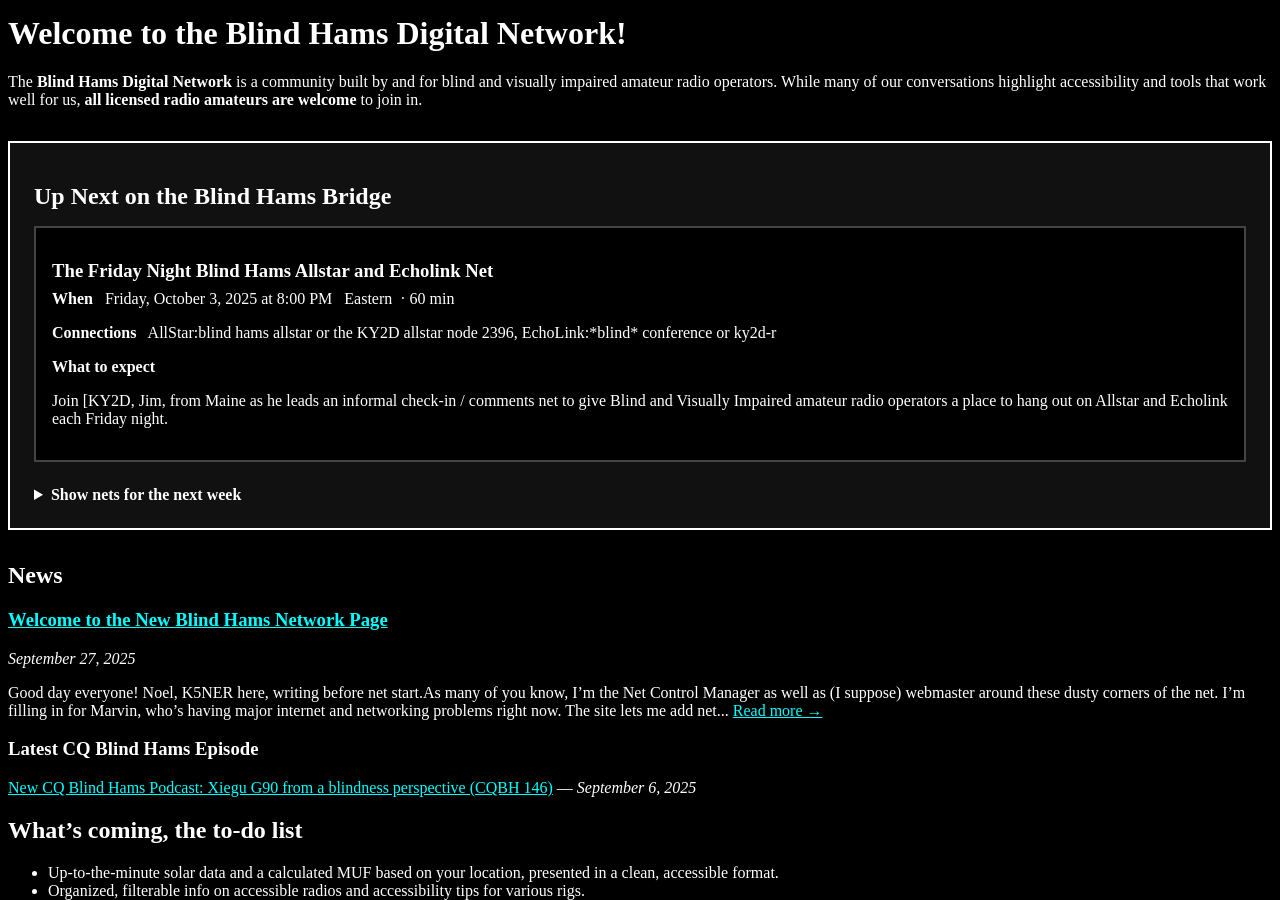
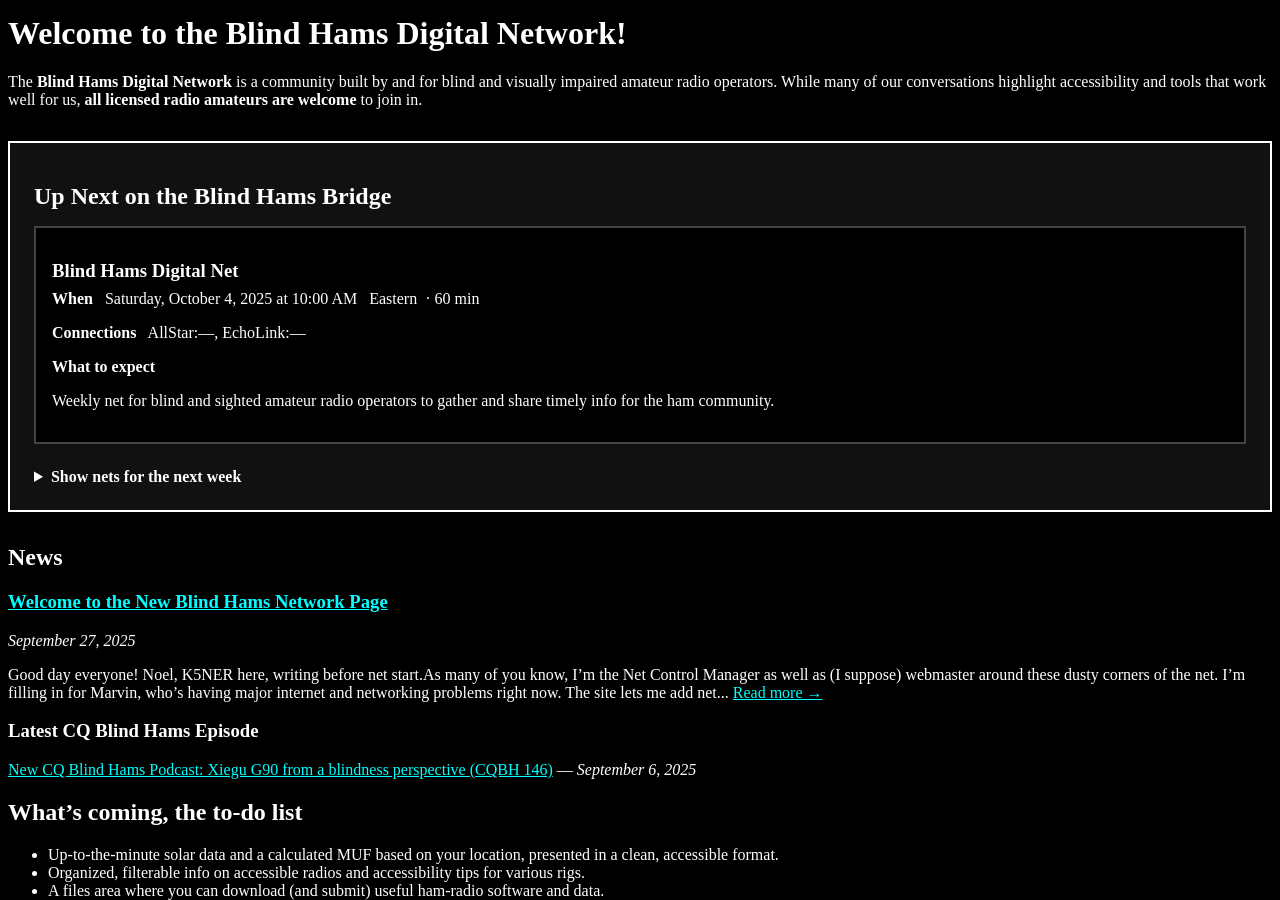
Before and after one commit to nromey/bh-network, a Jekyll site: the page built from index.md, in a window 1280 px wide and 900 px high, scrolled down 679 px. Built offline with Jekyll 4.4.1, drawn with Linux system fonts in a browser that asks for light colours.

Commit message:
chore: refresh schedules [skip ci]

```diff
--- a/_data/next_net.yml
+++ b/_data/next_net.yml
@@ -1,17 +1,16 @@
 time_zone: America/New_York
 next_net:
-  id: friday-night-net
-  name: The Friday Night Blind Hams Allstar and Echolink Net
-  description: Join [KY2D, Jim,  from Maine as he leads an informal check-in / comments
-    net to give Blind and Visually Impaired amateur radio operators a place to hang
-    out on Allstar and Echolink each Friday night.
+  id: bh-digital
+  name: Blind Hams Digital Net
+  description: Weekly net for blind and sighted amateur radio operators to gather
+    and share timely info for the ham community.
   category: bhn
-  start_local_iso: '2025-10-03T20:00:00-04:00'
+  start_local_iso: '2025-10-04T10:00:00-04:00'
   duration_min: 60
   time_zone: America/New_York
   connections:
-    allstar: blind hams allstar or the KY2D allstar node 2396
-    echolink: '*blind* conference or ky2d-r'
+    allstar: null
+    echolink: null
     frequency: null
     mode: null
     dmr: null
@@ -27,32 +26,6 @@ next_net:
     location: null
     website: null
 week:
-- id: friday-night-net
-  name: The Friday Night Blind Hams Allstar and Echolink Net
-  description: Join [KY2D, Jim,  from Maine as he leads an informal check-in / comments
-    net to give Blind and Visually Impaired amateur radio operators a place to hang
-    out on Allstar and Echolink each Friday night.
-  category: bhn
-  start_local_iso: '2025-10-03T20:00:00-04:00'
-  duration_min: 60
-  time_zone: America/New_York
-  connections:
-    allstar: blind hams allstar or the KY2D allstar node 2396
-    echolink: '*blind* conference or ky2d-r'
-    frequency: null
-    mode: null
-    dmr: null
-    dmr_system: null
-    dmr_tg: null
-    talkgroup: null
-    peanut: null
-    dstar: null
-    ysf: null
-    wiresx: null
-    p25: null
-    nxdn: null
-    location: null
-    website: null
 - id: bh-digital
   name: Blind Hams Digital Net
   description: Weekly net for blind and sighted amateur radio operators to gather
```
